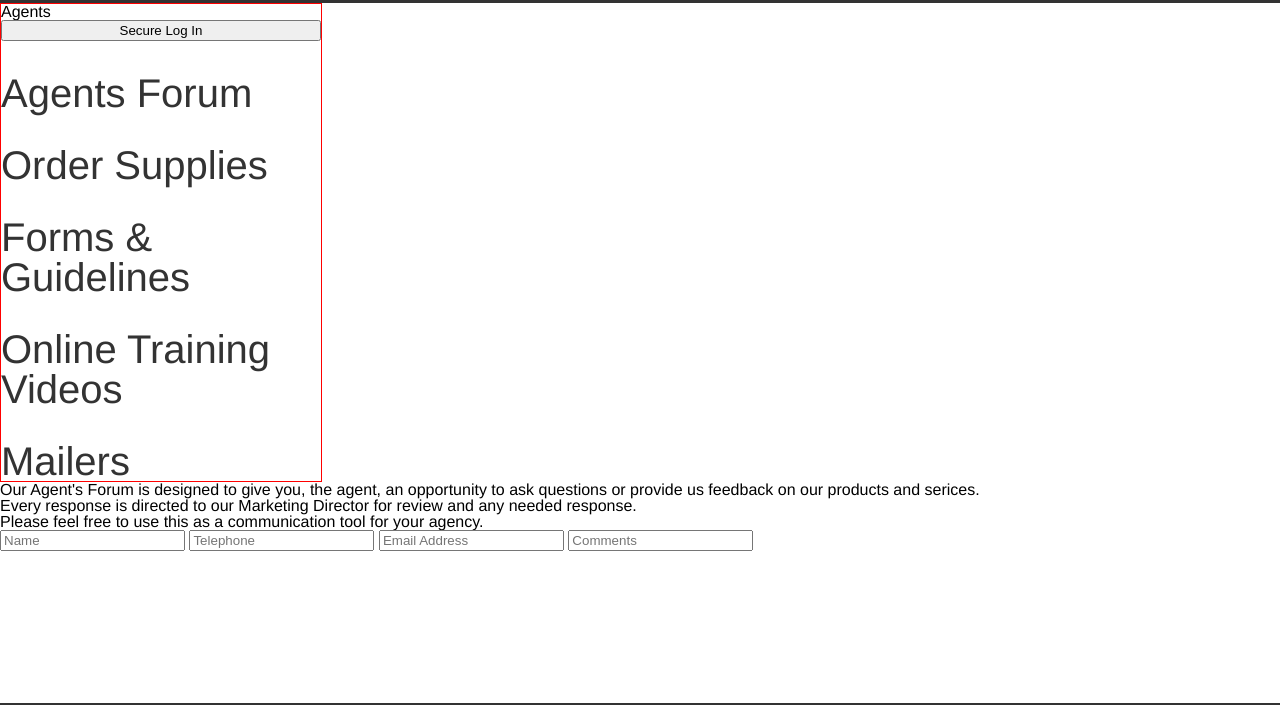
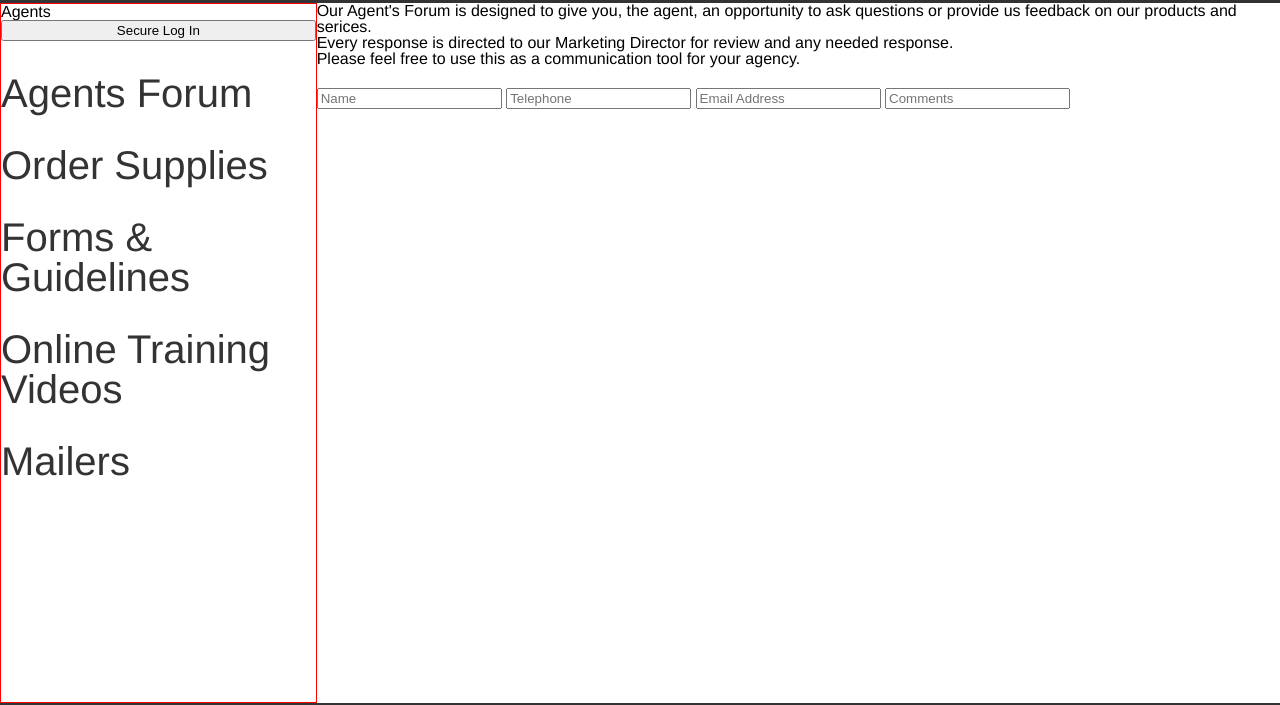
Before and after one commit to mvink11/Lonestar, a plain HTML site: page agentsForum.html in a window 1280 px wide. Shown: the part 109-814 px from the top of the page. Drawn offline with Linux system fonts and the light colour scheme.

Commit message:
box positions

```diff
--- a/resources/css/style.css
+++ b/resources/css/style.css
@@ -268,7 +268,14 @@ nav a:hover {
 
 /* Agent's Forum */
 
+.jumbo{
+  display: flex;
+}
 
+.agent-forum-bottom{
+  flex-direction: column;
+  padding-top: 1.3rem;
+}
 
 /* Media Queries */
 
```
